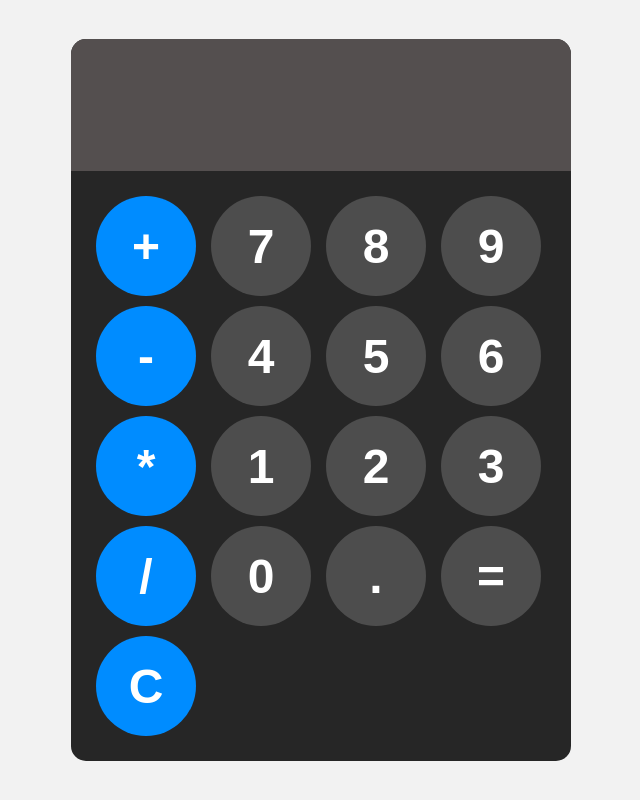
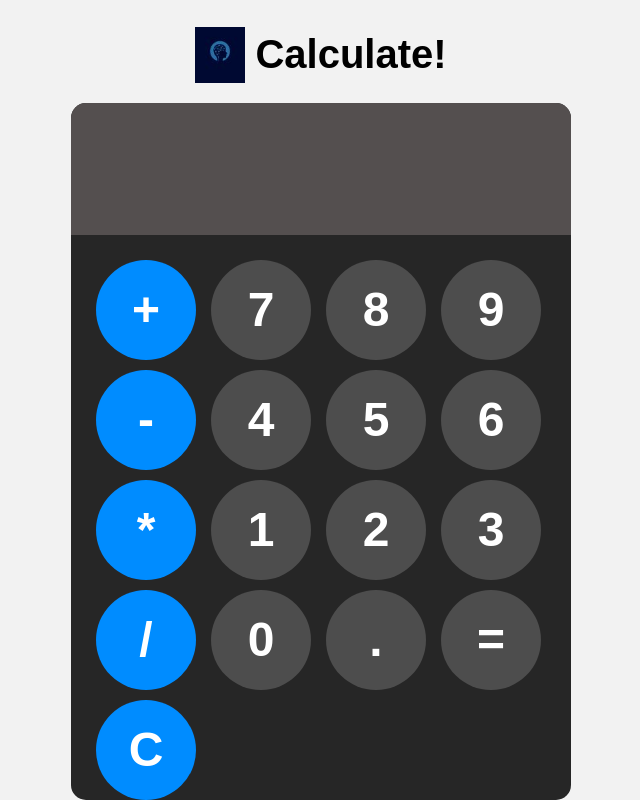
Before and after one commit to boatesj/calculator, a plain HTML site: page index.html in a window 1280 px wide. Shown: the whole page, without its empty margins (319-959 px from the left). Drawn offline with Linux system fonts and the light colour scheme.

Commit message:
add logo on top of calculator

```diff
--- a/assets/css/style.css
+++ b/assets/css/style.css
@@ -1,12 +1,31 @@
 body {
     margin: 0;
     display: flex;
+    flex-direction: column;
     justify-content: center;
     align-items: center;
     height: 100vh;
     background-color: hsl(0, 0%, 95%);
+    font-family: Arial, sans-serif;
+}
 
+.heading {
+    width: 100%;
+    text-align: center;
+    font-size: 2.5rem;
+    display: flex;
+    justify-content: center;
+    align-items: center;
+    margin-bottom: 20px;
 }
+
+.logo {
+    width: 50px;
+    height: auto;
+    margin-right: 10px;
+}
+
+
 
 #calculator {
     font-family: Arial, sans-serif;
--- a/index.html
+++ b/index.html
@@ -7,6 +7,10 @@
     <link rel="stylesheet" href="assets/css/style.css">
 </head>
 <body>
+
+    <h1 class="heading">
+        <img class="logo" src="assets/images/calculus.jpg" alt="logo"> Calculate!
+    </h1>
 
     <div id="calculator">
         <input id="display" readonly>
```
Also changed, not shown: assets/images/calculus.jpg (added).
